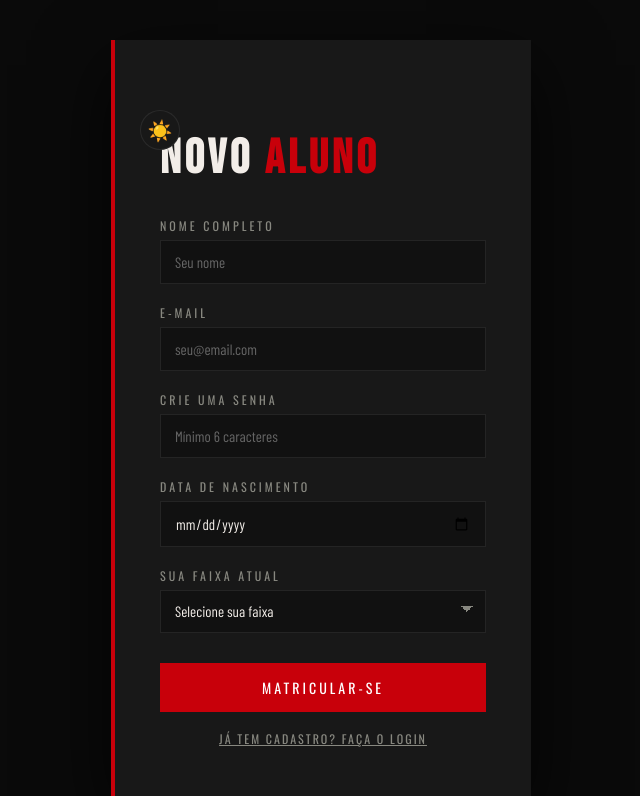
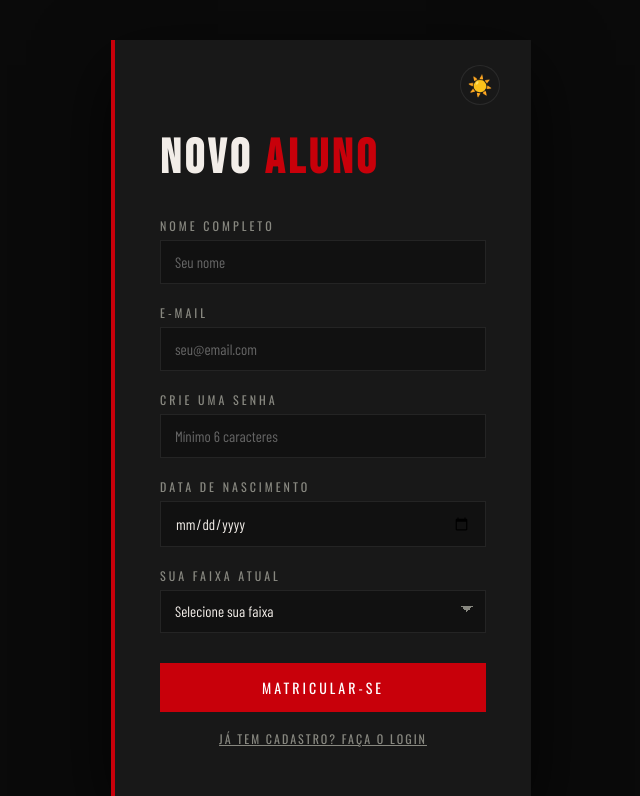
Before and after one commit to joaothearthefato/Kyokushin-Karate, a PHP site: page /php/registro.php in a window 1280 px wide. Shown: the top 796 px of the page, without its empty margins (319-959 px from the left). Run offline with PHP 8.4, Linux system fonts and the light colour scheme; data comes from the database, SQL or seed files in the repository; some web fonts are replaced.

Commit message:
atualizacao light mode ababoboi

```diff
--- a/css/registerlogin.css
+++ b/css/registerlogin.css
@@ -490,7 +490,7 @@ input::placeholder {
 }
 
 .theme-icon {
-  font-size: 16px;
+  font-size: 12px;
   transition: transform 0.3s ease;
 }
 
@@ -524,9 +524,9 @@ html.light .theme-btn:hover .theme-label {
 
 /* Icon-only theme button */
 .theme-btn-icon {
-  position: absolute;
-  top: 20px;
-  right: 20px;
+  position: flex;
+  top: -25px;
+  right: -300px;
   z-index: 100;
   display: flex;
   align-items: center;
```
